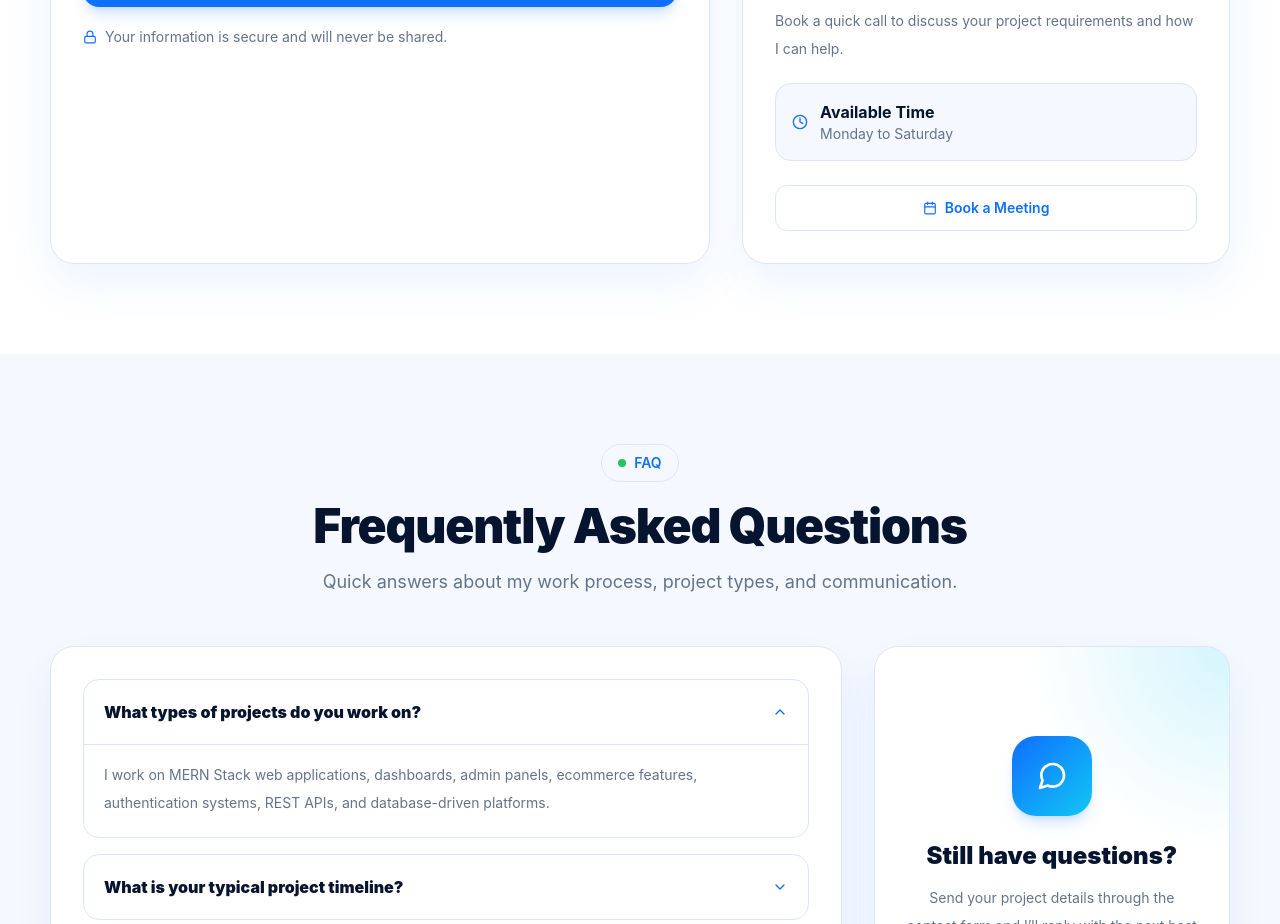
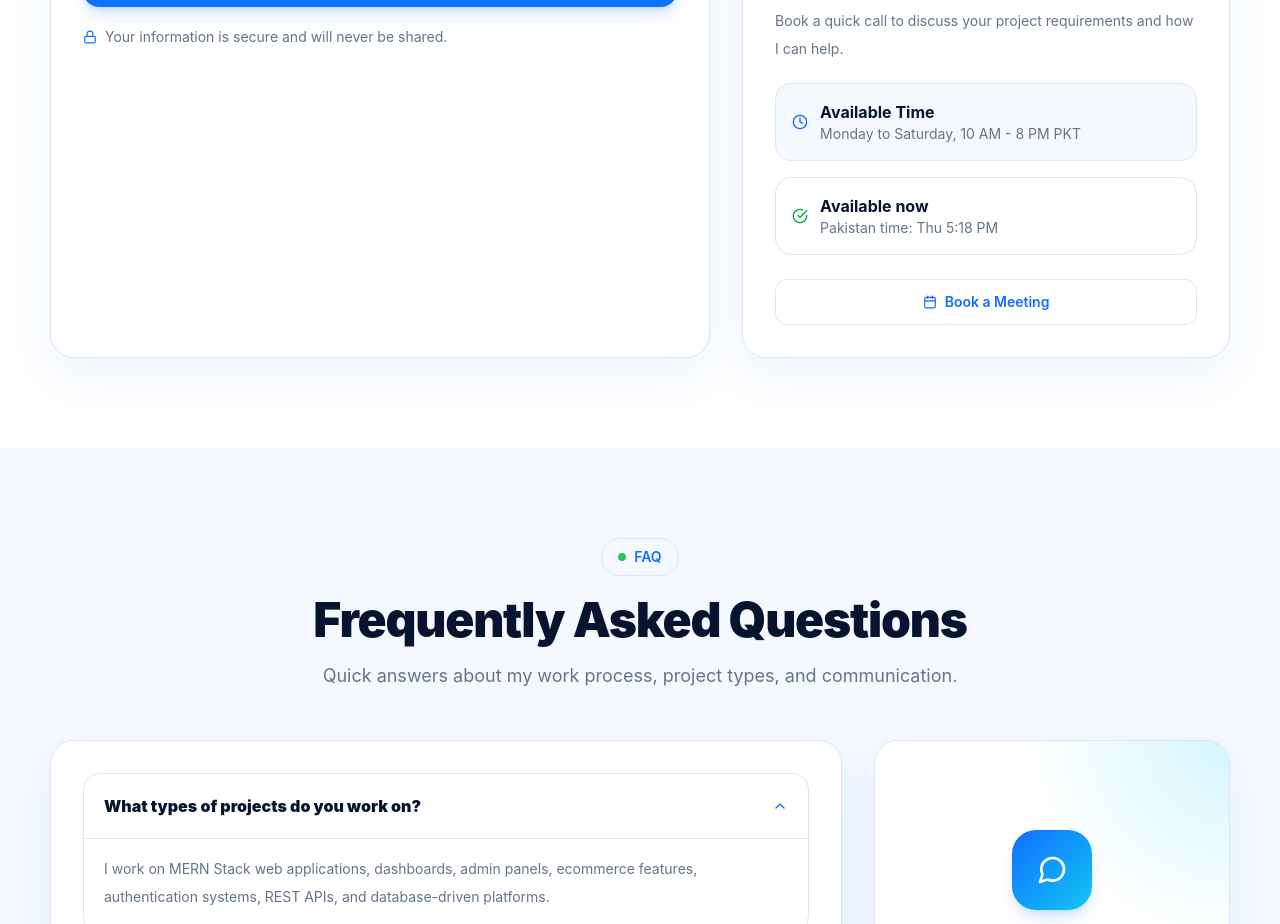
Before and after one commit to haseebrawn/haseeb-portfolio, a React (Vite) app in the folder client/: page /contact in a window 1280 px wide. Shown: the part 1580-2504 px from the top of the page. Built offline with nearby package versions, Linux system fonts and the light colour scheme; no server answers.

Commit message:
Update and add new feature in skills page

```diff
--- a/client/src/admin/pages/SkillsManager.jsx
+++ b/client/src/admin/pages/SkillsManager.jsx
@@ -274,12 +274,12 @@ const SkillsManager = () => {
                   </div>
 
                   <div className="mt-5">
-                    <div className="flex flex-wrap items-center gap-2">
-                      <h2 className="text-xl font-black text-dark">
+                    <div className="flex min-w-0 items-center gap-2">
+                      <h2 className="min-w-0 flex-1 truncate text-xl font-black text-dark">
                         {skill.name}
                       </h2>
 
-                      <span className="rounded-full bg-soft px-3 py-1 text-xs font-bold text-primary">
+                      <span className="shrink-0 rounded-full bg-soft px-3 py-1 text-xs font-bold text-primary">
                         {skill.level}
                       </span>
                     </div>
--- a/client/src/components/admin/AdminStatCard.jsx
+++ b/client/src/components/admin/AdminStatCard.jsx
@@ -7,9 +7,9 @@ const AdminStatCard = ({
   loading = false,
 }) => {
   return (
-    <div className="card-soft p-6">
-      <div className="flex items-start justify-between gap-4">
-        <div className="min-w-0 flex-1">
+    <div className="card-soft flex min-h-[220px] p-6">
+      <div className="flex w-full items-start justify-between gap-4">
+        <div className="flex min-w-0 flex-1 flex-col self-stretch">
           <p className="text-sm font-semibold text-muted">{title}</p>
 
           {loading ? (
@@ -23,7 +23,7 @@ const AdminStatCard = ({
           )}
 
           {trend && (
-            <p className="mt-3 inline-flex max-w-full rounded-full bg-soft px-4 py-2 text-xs font-bold leading-5 text-primary">
+            <p className="mt-auto inline-flex max-w-full rounded-full bg-soft px-4 py-2 text-xs font-bold leading-5 text-primary">
               {trend}
             </p>
           )}
--- a/client/src/components/admin/skills/SkillForm.jsx
+++ b/client/src/components/admin/skills/SkillForm.jsx
@@ -15,8 +15,10 @@ const initialForm = {
 
 const iconOptions = [
   'SiReact',
+  'SiInertia',
   'SiJavascript',
   'SiTailwindcss',
+  'SiMysql',
   'SiNodedotjs',
   'SiExpress',
   'SiMongodb',
@@ -34,6 +36,8 @@ const iconOptions = [
 const colorOptions = [
   'text-primary',
   'text-cyan-500',
+  'text-blue-600',
+  'text-purple-600',
   'text-yellow-500',
   'text-green-600',
   'text-orange-600',
--- a/client/src/components/contact/ContactInfo.jsx
+++ b/client/src/components/contact/ContactInfo.jsx
@@ -8,8 +8,16 @@ import {
 import Card from '../common/Card'
 import { useProfile } from '../../context/ProfileContext'
 
+const formatExternalUrl = (url) => {
+  if (!url || url === '#') return null
+  if (/^(https?:|mailto:|tel:)/i.test(url)) return url
+  return `https://${url}`
+}
+
 const ContactInfo = () => {
   const { profile } = useProfile()
+  const linkedinUrl = formatExternalUrl(profile.socials?.linkedin)
+  const githubUrl = formatExternalUrl(profile.socials?.github)
 
   const contactItems = [
     {
@@ -34,13 +42,13 @@ const ContactInfo = () => {
       icon: FiLinkedin,
       label: 'LinkedIn',
       value: profile.socials?.linkedin || 'Not added',
-      href: profile.socials?.linkedin,
+      href: linkedinUrl,
     },
     {
       icon: FiGithub,
       label: 'GitHub',
       value: profile.socials?.github || 'Not added',
-      href: profile.socials?.github,
+      href: githubUrl,
     },
   ].filter((item) => item.value && item.value !== '#')
 
--- a/client/src/components/contact/ScheduleCard.jsx
+++ b/client/src/components/contact/ScheduleCard.jsx
@@ -1,8 +1,75 @@
-import { FiCalendar, FiClock } from 'react-icons/fi'
+import { useEffect, useMemo, useState } from 'react'
+import { FiCalendar, FiCheckCircle, FiClock } from 'react-icons/fi'
 import Card from '../common/Card'
 import Button from '../common/Button'
+import { useProfile } from '../../context/ProfileContext'
+
+const bookingUrl = import.meta.env.VITE_BOOKING_URL
+const timeZone = 'Asia/Karachi'
+
+const getPakistanDateParts = (date) => {
+  const parts = new Intl.DateTimeFormat('en-US', {
+    timeZone,
+    weekday: 'long',
+    hour: 'numeric',
+    minute: 'numeric',
+    hour12: false,
+  }).formatToParts(date)
+
+  return {
+    weekday: parts.find((part) => part.type === 'weekday')?.value || '',
+    hour: Number(parts.find((part) => part.type === 'hour')?.value || 0),
+  }
+}
+
+const getGmailMeetingUrl = (email) => {
+  const subject = 'Meeting Request'
+  const body = 'Hi Muhammad Haseeb, I would like to book a quick meeting to discuss a project.'
+
+  return `https://mail.google.com/mail/?view=cm&fs=1&to=${encodeURIComponent(
+    email
+  )}&su=${encodeURIComponent(subject)}&body=${encodeURIComponent(body)}`
+}
 
 const ScheduleCard = () => {
+  const { profile } = useProfile()
+  const [now, setNow] = useState(() => new Date())
+
+  useEffect(() => {
+    const timer = window.setInterval(() => {
+      setNow(new Date())
+    }, 30000)
+
+    return () => window.clearInterval(timer)
+  }, [])
+
+  const localTime = useMemo(
+    () =>
+      new Intl.DateTimeFormat('en-US', {
+        timeZone,
+        weekday: 'short',
+        hour: 'numeric',
+        minute: '2-digit',
+        hour12: true,
+      }).format(now),
+    [now]
+  )
+
+  const availability = useMemo(() => {
+    const { weekday, hour } = getPakistanDateParts(now)
+    const isWorkingDay = weekday !== 'Sunday'
+    const isAvailableNow = isWorkingDay && hour >= 10 && hour < 20
+
+    return {
+      isAvailableNow,
+      label: isAvailableNow ? 'Available now' : 'Next available: Mon - Sat, 10 AM - 8 PM',
+    }
+  }, [now])
+
+  const meetingUrl =
+    bookingUrl ||
+    getGmailMeetingUrl(profile.email || 'hello@muhammadhaseeb.dev')
+
   return (
     <Card className="p-6 md:p-8">
       <div className="mb-5 flex h-14 w-14 items-center justify-center rounded-2xl bg-soft text-primary">
@@ -20,12 +87,24 @@ const ScheduleCard = () => {
           <FiClock className="text-primary" />
           <div>
             <p className="font-bold text-dark">Available Time</p>
-            <p className="text-sm text-muted">Monday to Saturday</p>
+            <p className="text-sm text-muted">Monday to Saturday, 10 AM - 8 PM PKT</p>
           </div>
         </div>
       </div>
 
-      <Button href="#" variant="secondary" className="mt-6 w-full" icon={<FiCalendar />}>
+      <div className="mt-4 rounded-2xl border border-border bg-white p-4">
+        <div className="flex items-center gap-3">
+          <FiCheckCircle
+            className={availability.isAvailableNow ? 'text-green-600' : 'text-primary'}
+          />
+          <div>
+            <p className="font-bold text-dark">{availability.label}</p>
+            <p className="text-sm text-muted">Pakistan time: {localTime}</p>
+          </div>
+        </div>
+      </div>
+
+      <Button href={meetingUrl} variant="secondary" className="mt-6 w-full" icon={<FiCalendar />}>
         Book a Meeting
       </Button>
     </Card>
```
Also changed, not shown: 1 other file (tests, documents, lock files or other folders).
